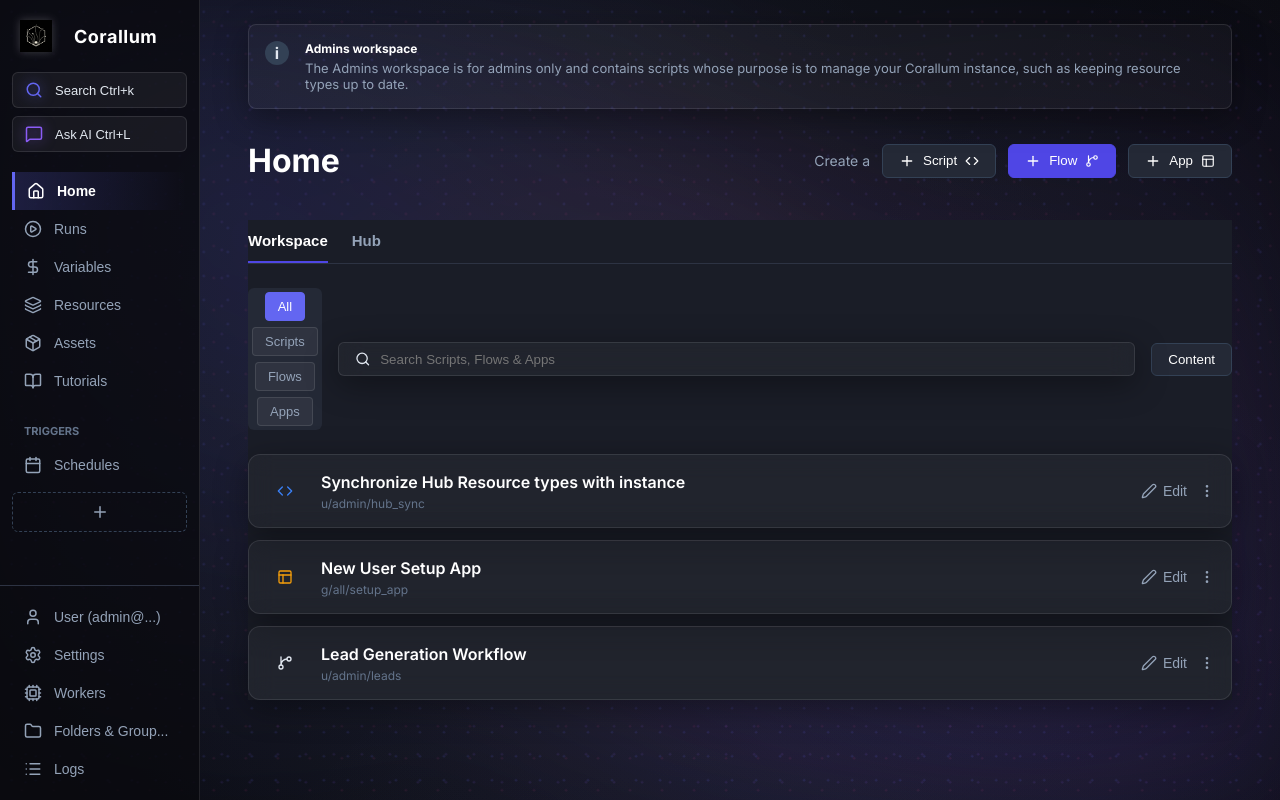
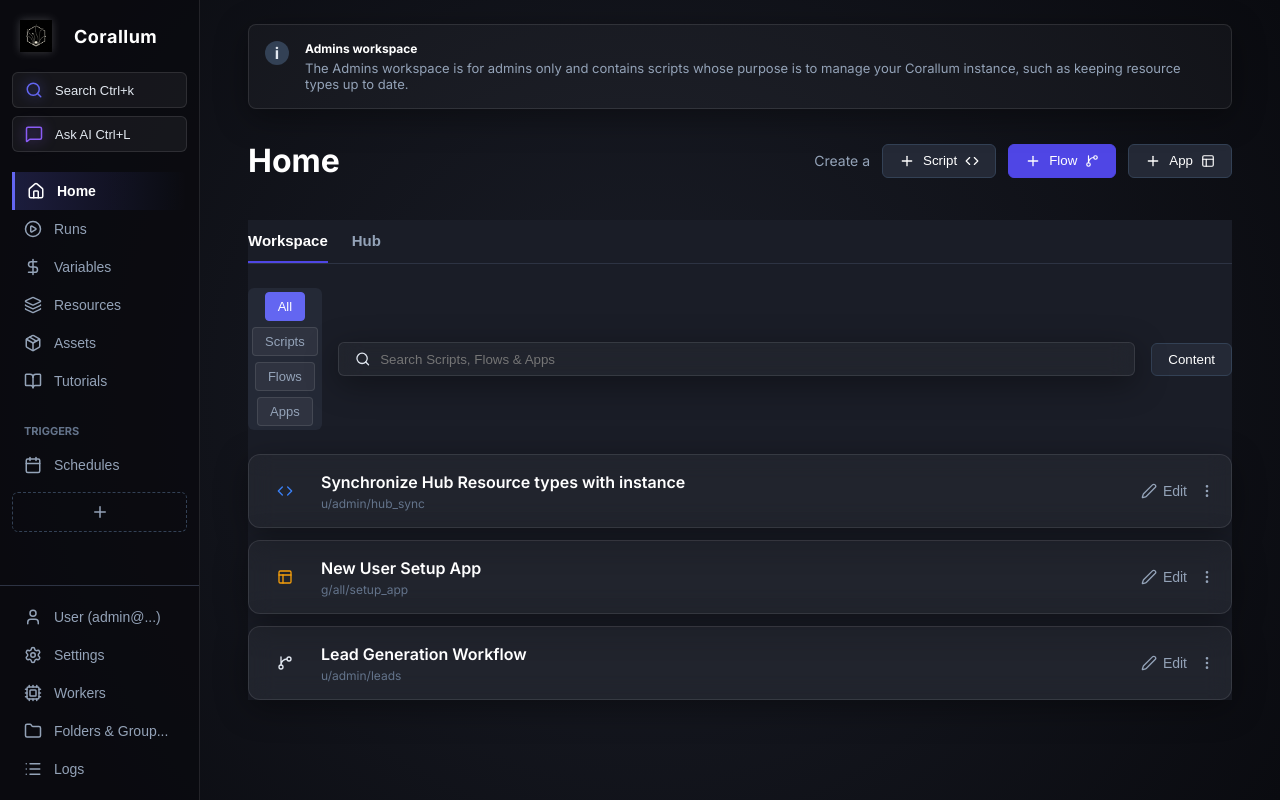
Before and after one commit to cassadelle13/Corallum-Studio, a React (Vite) app: page / in a window 1280 px wide. Built offline with nearby package versions, Linux system fonts and the light colour scheme.

Commit message:
Background Texture 2

```diff
--- a/src/Futuristic.css
+++ b/src/Futuristic.css
@@ -25,75 +25,7 @@ body {
   position: relative;
 }
 
-body::before {
-  content: '';
-  position: fixed;
-  top: 0;
-  left: 0;
-  right: 0;
-  bottom: 0;
-  background:
-    radial-gradient(circle at 20% 30%, rgba(99, 102, 241, 0.15) 0%, transparent 50%),
-    radial-gradient(circle at 80% 70%, rgba(139, 92, 246, 0.15) 0%, transparent 50%),
-    radial-gradient(circle at 50% 50%, rgba(236, 72, 153, 0.1) 0%, transparent 50%);
-  animation: neonPulse 8s ease-in-out infinite;
-  pointer-events: none;
-  z-index: 0;
-}
-
-@keyframes neonPulse {
-  0%, 100% {
-    opacity: 0.6;
-    transform: scale(1);
-    filter: blur(40px);
-  }
-  25% {
-    opacity: 0.8;
-    transform: scale(1.1);
-    filter: blur(50px);
-  }
-  50% {
-    opacity: 0.7;
-    transform: scale(0.95);
-    filter: blur(45px);
-  }
-  75% {
-    opacity: 0.85;
-    transform: scale(1.05);
-    filter: blur(48px);
-  }
-}
-
-body::after {
-  content: '';
-  position: fixed;
-  top: 0;
-  left: 0;
-  right: 0;
-  bottom: 0;
-  background:
-    linear-gradient(45deg, transparent 30%, rgba(99, 102, 241, 0.05) 50%, transparent 70%),
-    linear-gradient(-45deg, transparent 30%, rgba(139, 92, 246, 0.05) 50%, transparent 70%);
-  background-size: 200% 200%;
-  animation: neonFlow 12s linear infinite;
-  pointer-events: none;
-  z-index: 0;
-  mix-blend-mode: screen;
-}
-
-@keyframes neonFlow {
-  0% {
-    background-position: 0% 0%, 100% 100%;
-  }
-  50% {
-    background-position: 100% 100%, 0% 0%;
-  }
-  100% {
-    background-position: 0% 0%, 100% 100%;
-  }
-}
-
-/* Dot grid texture overlay - like Manus.ai */
+/* Neon dot grid with wave animation - like Manus.ai */
 .app-container::before {
   content: '';
   position: fixed;
@@ -102,26 +34,91 @@ body::after {
   right: 0;
   bottom: 0;
   background-image:
-    radial-gradient(circle, rgba(99, 102, 241, 0.5) 1px, transparent 1px),
-    radial-gradient(circle, rgba(139, 92, 246, 0.4) 1px, transparent 1px),
-    radial-gradient(circle, rgba(236, 72, 153, 0.3) 1px, transparent 1px);
-  background-size: 24px 24px, 28px 28px, 32px 32px;
-  background-position: 0 0, 12px 12px, 6px 6px;
-  animation: dotPulse 6s ease-in-out infinite;
+    radial-gradient(circle, rgba(99, 102, 241, 0.7) 0.5px, transparent 0.5px),
+    radial-gradient(circle, rgba(139, 92, 246, 0.6) 0.5px, transparent 0.5px),
+    radial-gradient(circle, rgba(236, 72, 153, 0.5) 0.5px, transparent 0.5px);
+  background-size: 12px 12px;
+  background-position: 0 0;
+  animation: waveGrid 12s cubic-bezier(0.4, 0, 0.6, 1) infinite;
   pointer-events: none;
   z-index: 0;
   mix-blend-mode: screen;
   opacity: 0.5;
 }
 
-@keyframes dotPulse {
-  0%, 100% {
-    opacity: 0.3;
-    transform: scale(1);
+@keyframes waveGrid {
+  0% {
+    opacity: 0.4;
+    transform: translateY(0px) translateX(0px);
+    filter: brightness(1) blur(0px);
+  }
+  20% {
+    opacity: 0.6;
+    transform: translateY(-3px) translateX(1px);
+    filter: brightness(1.3) blur(0.5px);
+  }
+  40% {
+    opacity: 0.5;
+    transform: translateY(-1px) translateX(2px);
+    filter: brightness(1.1) blur(0.3px);
+  }
+  60% {
+    opacity: 0.7;
+    transform: translateY(2px) translateX(1px);
+    filter: brightness(1.4) blur(0.6px);
+  }
+  80% {
+    opacity: 0.5;
+    transform: translateY(1px) translateX(-1px);
+    filter: brightness(1.2) blur(0.4px);
+  }
+  100% {
+    opacity: 0.4;
+    transform: translateY(0px) translateX(0px);
+    filter: brightness(1) blur(0px);
+  }
+}
+
+/* Additional wave layer for depth and storm effect */
+.app-container::after {
+  content: '';
+  position: fixed;
+  top: 0;
+  left: 0;
+  right: 0;
+  bottom: 0;
+  background-image:
+    radial-gradient(circle, rgba(99, 102, 241, 0.4) 0.4px, transparent 0.4px),
+    radial-gradient(circle, rgba(139, 92, 246, 0.35) 0.4px, transparent 0.4px);
+  background-size: 10px 10px;
+  background-position: 5px 5px;
+  animation: waveGridSecondary 15s cubic-bezier(0.4, 0, 0.6, 1) infinite;
+  pointer-events: none;
+  z-index: 0;
+  mix-blend-mode: screen;
+  opacity: 0.3;
+}
+
+@keyframes waveGridSecondary {
+  0% {
+    opacity: 0.25;
+    transform: translateY(0px) translateX(0px) rotate(0deg);
+  }
+  25% {
+    opacity: 0.35;
+    transform: translateY(-2px) translateX(2px) rotate(0.5deg);
   }
   50% {
-    opacity: 0.6;
-    transform: scale(1.01);
+    opacity: 0.3;
+    transform: translateY(1px) translateX(-1px) rotate(-0.3deg);
+  }
+  75% {
+    opacity: 0.4;
+    transform: translateY(2px) translateX(1px) rotate(0.4deg);
+  }
+  100% {
+    opacity: 0.25;
+    transform: translateY(0px) translateX(0px) rotate(0deg);
   }
 }
 
```
